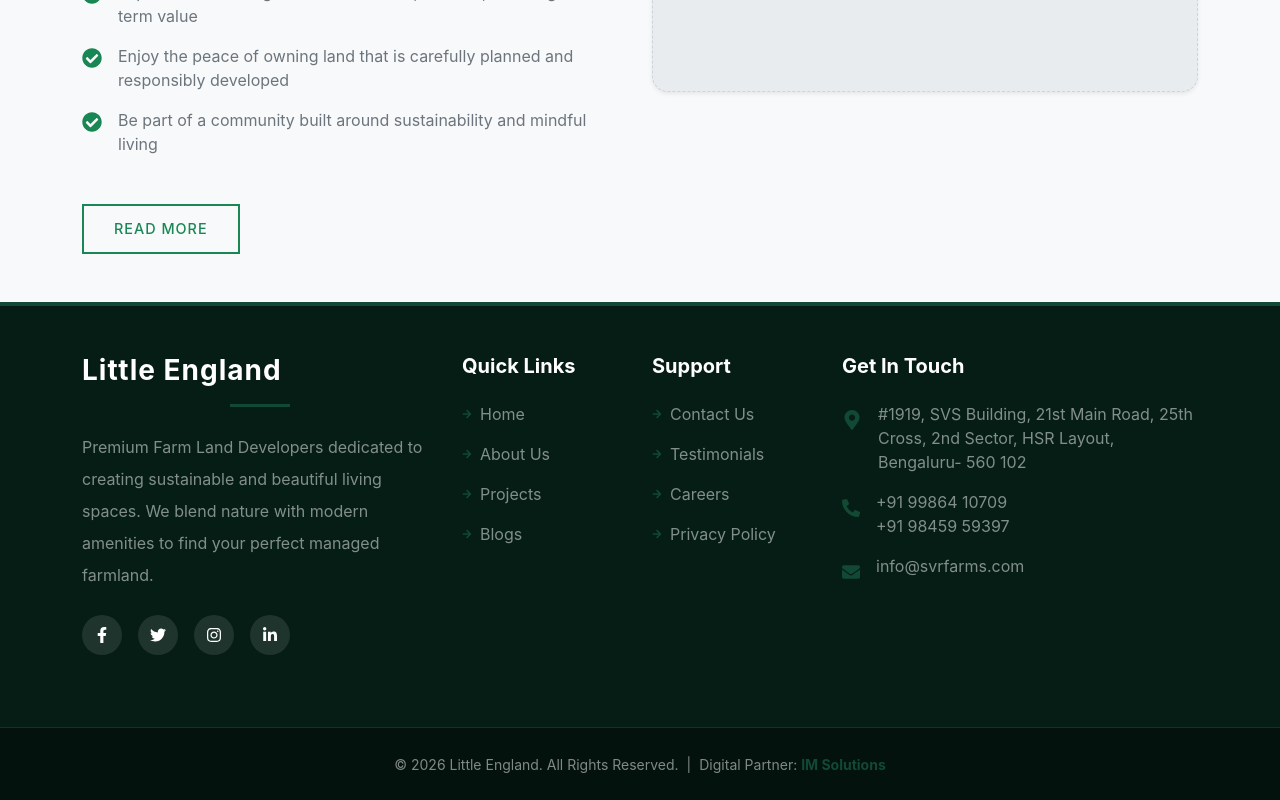
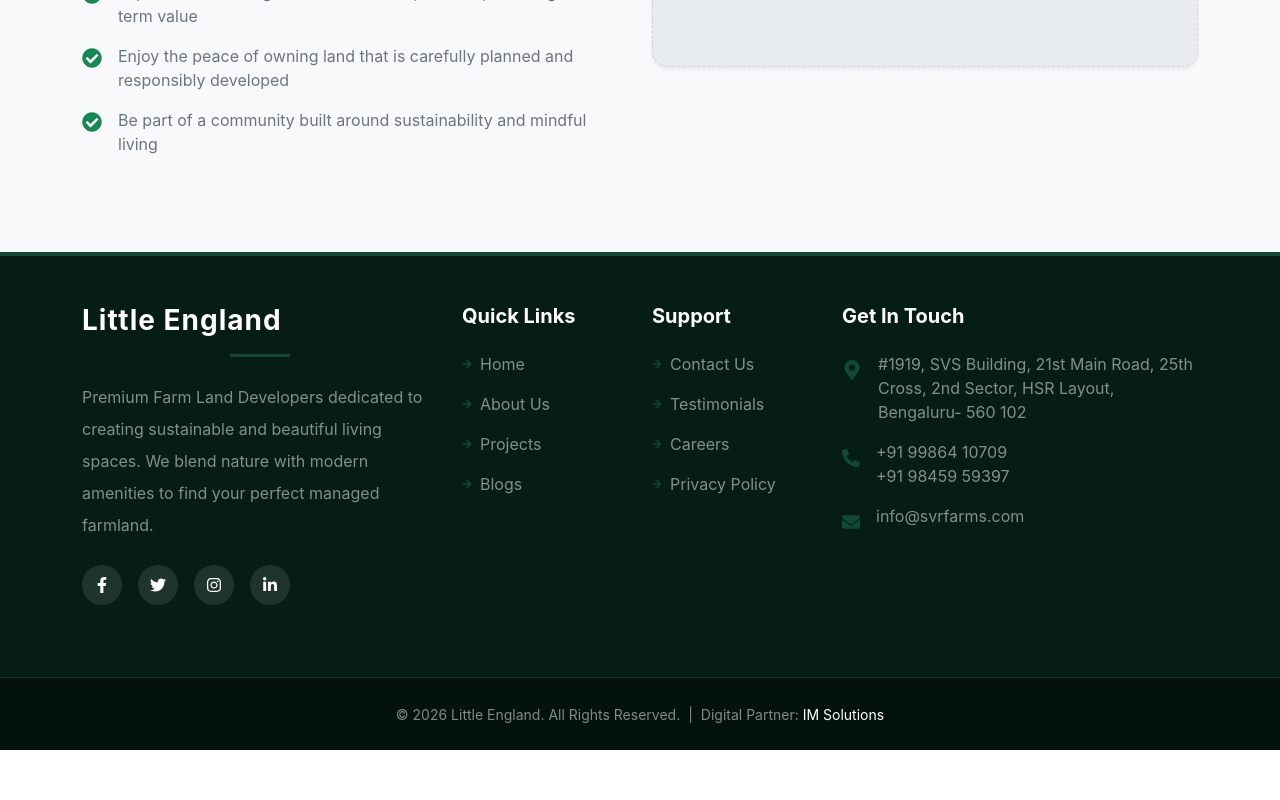
Before and after one commit to ravikaushik151/svr-farms, a Next.js app: page /about in a window 1280 px wide. Shown: the part 1733-2533 px from the top of the page. After the commit the page ends 2483 px from the top, so only its background shows below. Built offline with nearby package versions, Linux system fonts and the light colour scheme.

Commit message:
fix issues

```diff
--- a/src/app/about/page.tsx
+++ b/src/app/about/page.tsx
@@ -14,7 +14,7 @@
             <Container className="py-5 mt-4">
                 <Row className="gy-5 align-items-start">
                     <Col lg={5}>
-                        <h2 className="mb-4" style={{ color: '#4a5568', fontWeight: '600', letterSpacing: '1px' }}>
+                        <h2 className="mb-4 text-md-start text-center" style={{ color: '#4a5568', fontWeight: '600', letterSpacing: '1px' }}>
                             DEVELOPING <br />
                             <span style={{ color: '#c5a059' }}>GREENER</span> LIVES
                         </h2>
@@ -63,9 +63,9 @@
                 <Container>
                     <Row className="align-items-center">
                         <Col lg={6} className="mb-5 mb-lg-0 pe-lg-5">
-                            <h6 className="section-subheading text-uppercase fw-semibold mb-3" style={{ color: '#28a745', letterSpacing: '2px' }}>Discover Little England</h6>
-                            <h2 className="section-heading fw-bold mb-4 display-6">A Thoughtfully Built Ecosystem</h2>
-                            <div className="mb-4 bg-success" style={{ width: '80px', height: '3px' }}></div>
+                            <h6 className="section-subheading text-uppercase fw-semibold mb-3 text-md-start text-center" style={{ color: '#28a745', letterSpacing: '2px' }}>Discover Little England</h6>
+                            <h2 className="section-heading fw-bold mb-4 display-6 text-md-start text-center">A Thoughtfully Built Ecosystem</h2>
+                            <div className="mb-4 bg-success mx-auto mx-md-0" style={{ width: '80px', height: '3px' }}></div>
 
                             <p className="lead text-secondary mb-4 lh-lg fs-5">
                                 With over 15 years of experience in farmland development and a strong foundation built on trust, Little England brings together sustainable practices, careful land selection, and a commitment to quality.
@@ -90,7 +90,7 @@
                             </ul>
 
                             <Link href="/contact" passHref legacyBehavior>
-                                <Button variant="outline-success" size="lg" className="px-5 border-2 rounded-pill fw-semibold">READ MORE</Button>
+                                <Button variant="outline-success" size="lg" className="px-5 border-2 rounded-pill d-none fw-semibold">READ MORE</Button>
                             </Link>
                         </Col>
                         <Col lg={6}>
--- a/src/components/Footer.tsx
+++ b/src/components/Footer.tsx
@@ -257,7 +257,7 @@
                             <small className="text-white-50">
                                 &copy; {new Date().getFullYear()} Little England. All Rights Reserved.
                                 <span className="mx-2">|</span>
-                                Digital Partner: <a href="https://www.imsolutions.co/" target="_blank" rel="noopener noreferrer" className="text-sanjeevani text-decoration-none fw-bold hover-white">IM Solutions</a>
+                                Digital Partner: <a href="https://www.imsolutions.co/" target="_blank" rel="noopener noreferrer" className="text-white fw-normal text-decoration-none  hover-white">IM Solutions</a>
                             </small>
                         </Col>
                     </Row>
```
